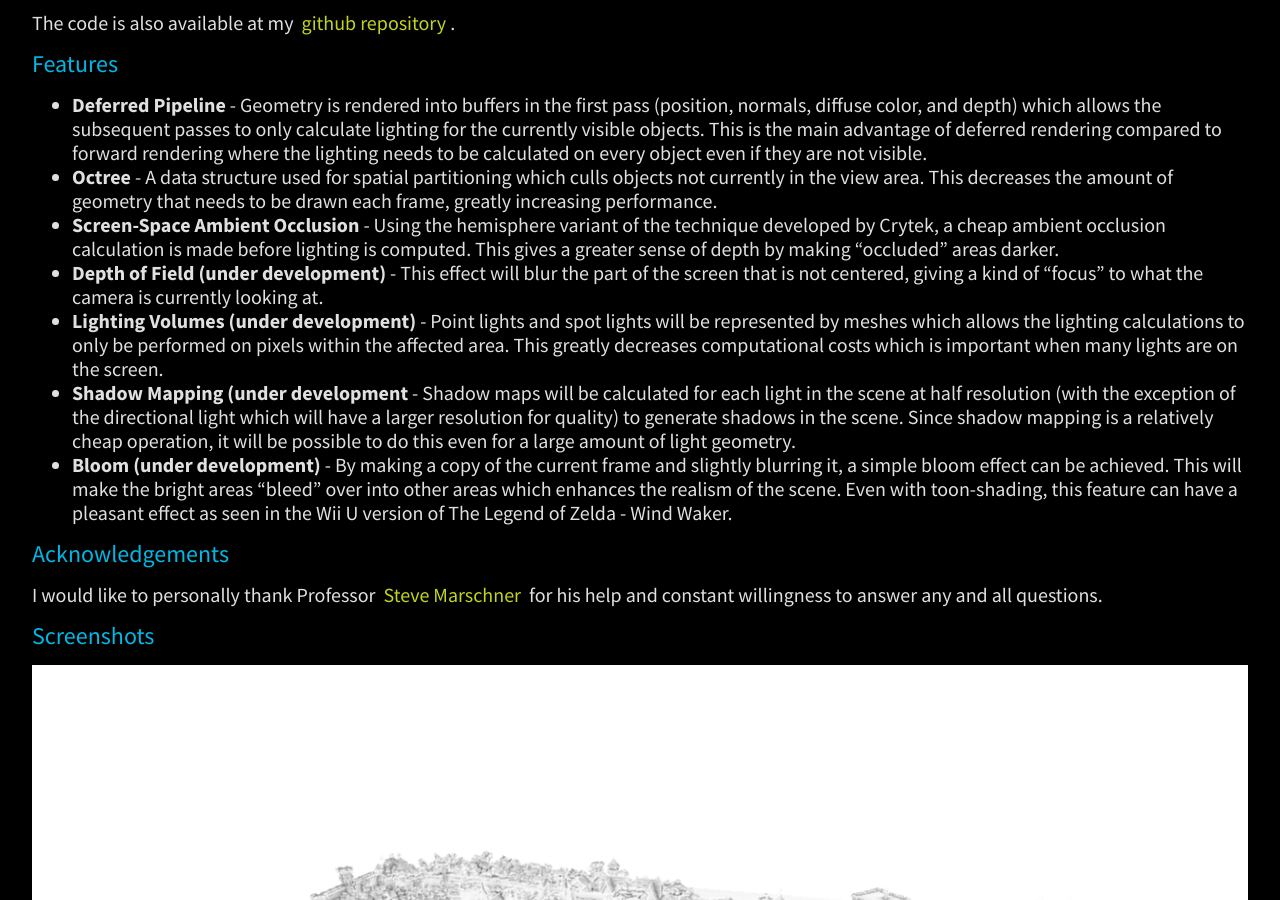
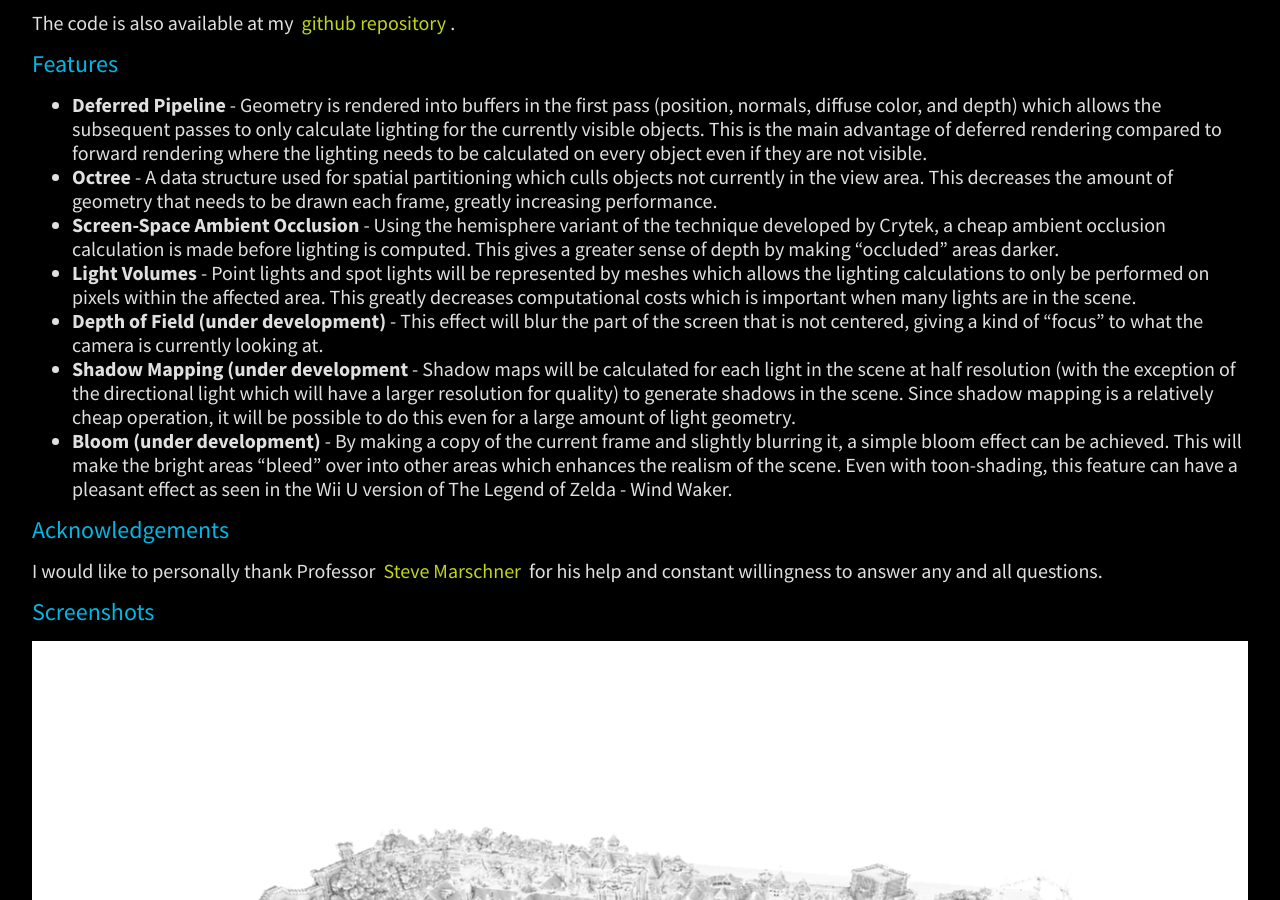
Before and after one commit to JAGJ10/jagj10.github.io, a Jekyll site: the page built from projects/deferred.md, in a window 1280 px wide and 900 px high, scrolled down 1063 px. Built offline with Jekyll 4.4.1, drawn with Linux system fonts in a browser that asks for light colours; some of the changed text lies outside the part shown.

Commit message:
updated deferred page

```diff
--- a/projects/deferred.md
+++ b/projects/deferred.md
@@ -20,8 +20,8 @@
 - **Deferred Pipeline** - Geometry is rendered into buffers in the first pass (position, normals, diffuse color, and depth) which allows the subsequent passes to only calculate lighting for the currently visible objects. This is the main advantage of deferred rendering compared to forward rendering where the lighting needs to be calculated on every object even if they are not visible.
 - **Octree** - A data structure used for spatial partitioning which culls objects not currently in the view area. This decreases the amount of geometry that needs to be drawn each frame, greatly increasing performance.
 - **Screen-Space Ambient Occlusion** - Using the hemisphere variant of the technique developed by Crytek, a cheap ambient occlusion calculation is made before lighting is computed. This gives a greater sense of depth by making "occluded" areas darker.
+- **Light Volumes** - Point lights and spot lights will be represented by meshes which allows the lighting calculations to only be performed on pixels within the affected area. This greatly decreases computational costs which is important when many lights are in the scene.
 - **Depth of Field (under development)** - This effect will blur the part of the screen that is not centered, giving a kind of "focus" to what the camera is currently looking at.
-- **Lighting Volumes (under development)** - Point lights and spot lights will be represented by meshes which allows the lighting calculations to only be performed on pixels within the affected area. This greatly decreases computational costs which is important when many lights are on the screen.
 - **Shadow Mapping (under development** - Shadow maps will be calculated for each light in the scene at half resolution (with the exception of the directional light which will have a larger resolution for quality) to generate shadows in the scene. Since shadow mapping is a relatively cheap operation, it will be possible to do this even for a large amount of light geometry.
 - **Bloom (under development)** - By making a copy of the current frame and slightly blurring it, a simple bloom effect can be achieved. This will make the bright areas "bleed" over into other areas which enhances the realism of the scene. Even with toon-shading, this feature can have a pleasant effect as seen in the Wii U version of The Legend of Zelda - Wind Waker.
 
@@ -31,6 +31,8 @@
 ### Screenshots ###
 ![The Rungholt scene rendered with simple diffuse lighting and SSAO](../images/ssao.png)
 *The result of the SSAO pass in the same scene as above (from a different angle)*
+![The Rungholt scene rendered with simple diffuse lighting and SSAO](../images/deferred2.png)
+*SSAO combined with 50 randomly generated point lights placed throughout the scene with various colors*
 
 ### Resources ###
 Almost all of the resources used thus far have been tutorials and forums online. Since these are too numerous to list, I encourage anyone who is interested in learning more about deferred shading to start from the ground up and try creating their own. Throughout development I have found that there is no "correct" way of implementing the pipeline and that it is all depenedent on what the engine is being used for.
```
Also changed, not shown: images/deferred2.png (added).
